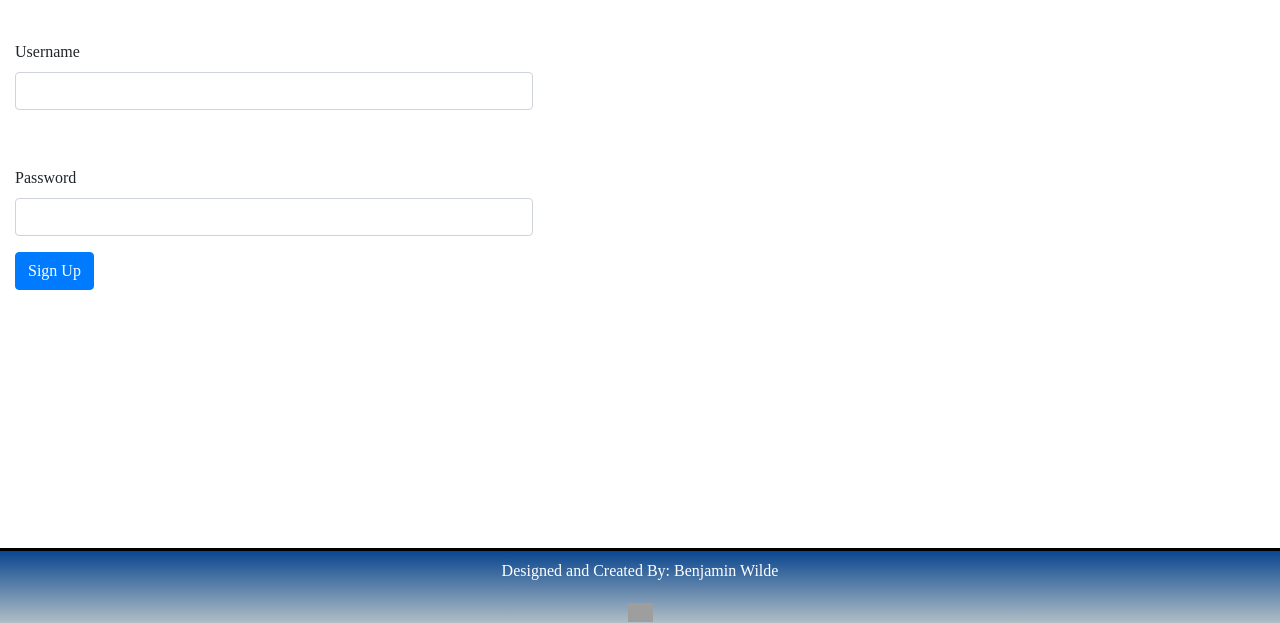
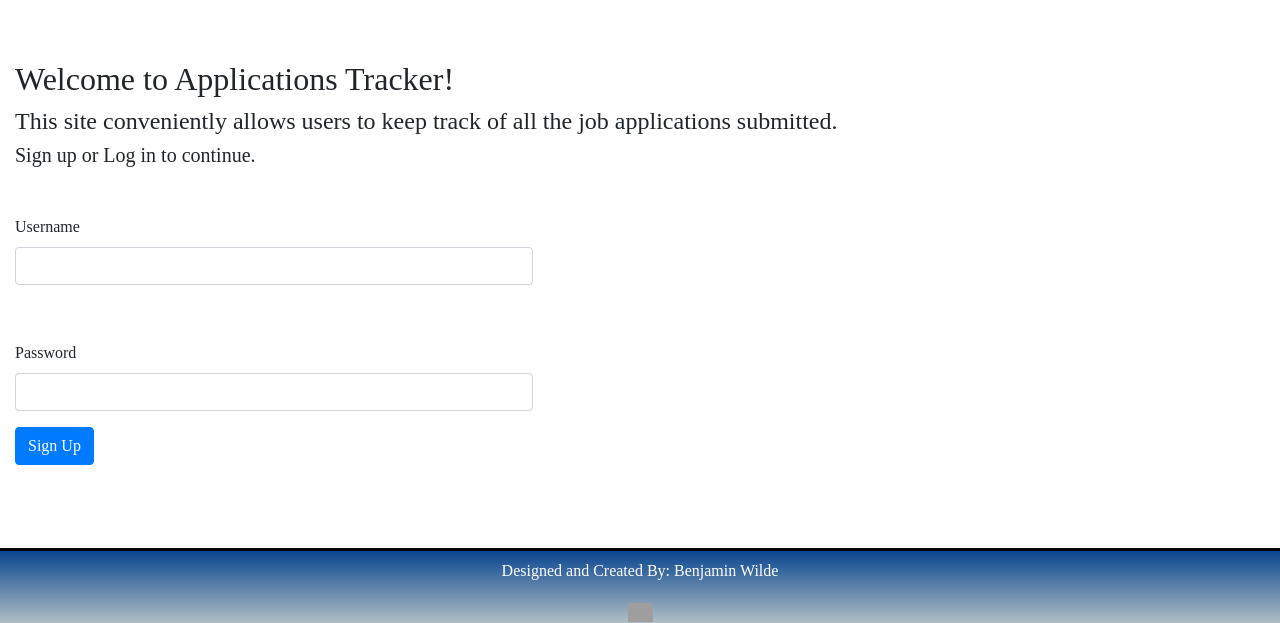
Before and after one commit to benjaminwilde01/application-logger, a Node server app: page /users in a window 1280 px wide. Shown: the part 177-800 px from the top of the page. Run offline with Node 20, Linux system fonts and the light colour scheme; some libraries are stand-ins or nearby versions; some web fonts are replaced; grey boxes are pictures that could not be loaded.

Commit message:
small changes

```diff
--- a/public/css/index.css
+++ b/public/css/index.css
@@ -86,7 +86,7 @@ header h2 {
     color: white;
 }
 
-.sign-in {
+.sign-up {
 
 }
 
@@ -103,6 +103,15 @@ header h2 {
     margin-left: 15px
 }
 
+.intro {
+    margin-left: 15px;
+    text-align: start;
+}
+
+.intro h2 {
+    padding-top: 60px;
+}
+
 form {
 
 }
--- a/views/sessions/new.ejs
+++ b/views/sessions/new.ejs
@@ -9,7 +9,11 @@
 <body>
     <!-- NAV -->
     <%- include ('../partials/nav.ejs') %>
-
+    <div class="intro">
+        <h2>Welcome to Applications Tracker!</h2>
+        <h4>This site conveniently allows users to keep track of all the job applications submitted.</h4>
+        <h5>Sign up or Log in to continue.</h5>
+    </div>
 
     <form action="/sessions" method="POST">
         <div class="form-group">
--- a/views/users/new.ejs
+++ b/views/users/new.ejs
@@ -9,7 +9,11 @@
 <body>
     <!-- NAV -->
     <%- include ('../partials/nav.ejs') %>
-
+    <div class="intro">
+        <h2>Welcome to Applications Tracker!</h2>
+        <h4>This site conveniently allows users to keep track of all the job applications submitted.</h4>
+        <h5>Sign up or Log in to continue.</h5>
+    </div>
     <form class="sign-up" action="/users" method="POST">
         <div class="form-group" >
             <label class="control-label col-sm-2" for="username">Username</label>
@@ -27,7 +31,7 @@
         <input class="sign-up-btn btn btn-primary" type="submit" value="Sign Up">
 
     </form>
-    </div>
+
     <!-- FOOTER -->
     <%- include ('../partials/footer.ejs') %>
 </body>
```
